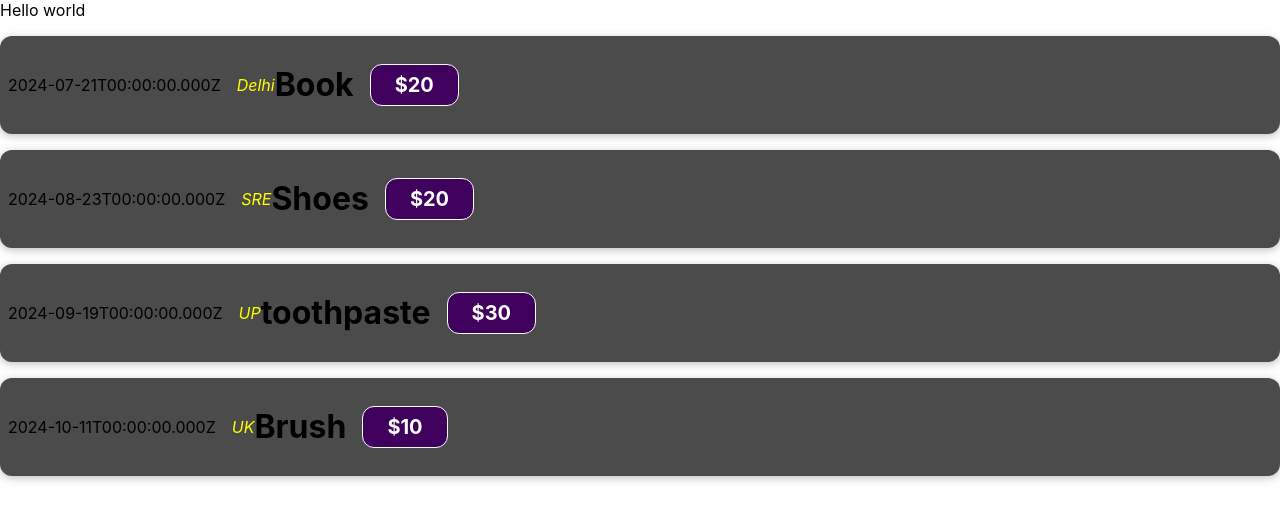
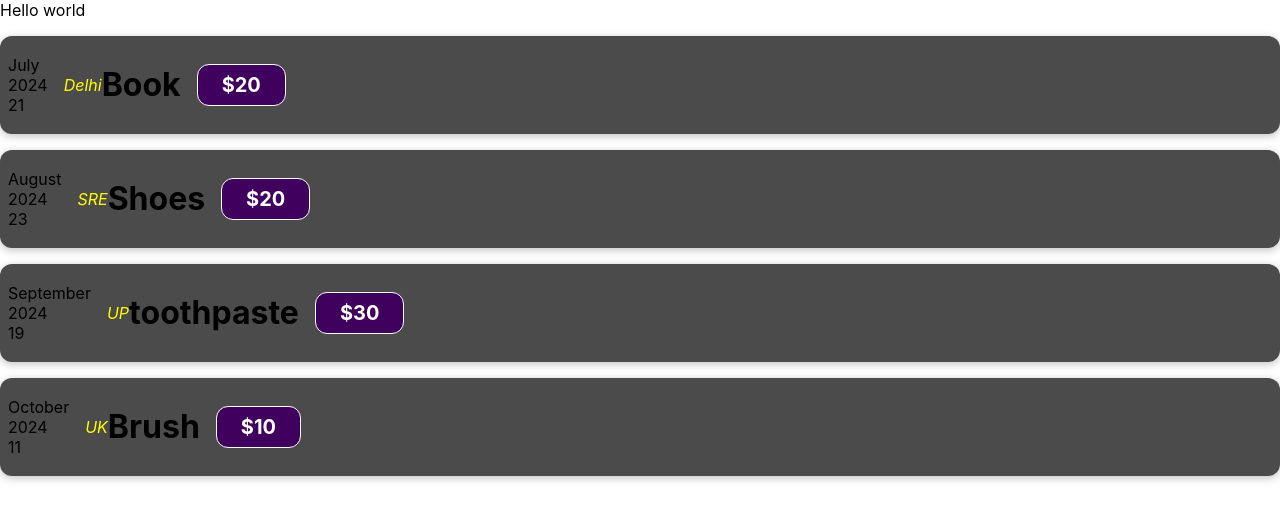
Before and after one commit to MaazDanish/my-app, a React (Create React App) app: page / in a window 1280 px wide. Shown: the top 520 px of the page. Built offline with nearby package versions, Linux system fonts and the light colour scheme.

Commit message:
Extract date from date Object

```diff
--- a/src/component/ExpenseItem.js
+++ b/src/component/ExpenseItem.js
@@ -1,8 +1,19 @@
 import './ExpenseItem.css'
 function ExpenseItem(props) {
+
+    const months = ['January', 'februry', 'March', 'April', 'May', 'June', 'July', 'August', 'September', 'October', 'November', 'December']
+    const month = props.date.getMonth();
+    // console.log(month,"Month is here");
+    const year = props.date.getFullYear();
+    const day = props.date.getDate();
+
     return (
         <div className="expense-item">
-            <div >{props.date.toISOString()}</div>
+            <div >
+                <div>{months[month]}</div>
+                <div>{year}</div>
+                <div>{day}</div>
+            </div>
             <div className='expense-item__location '>{props.location}</div>
             <div className='expense-item__description'>
                 <h1>{props.title}</h1>
```
